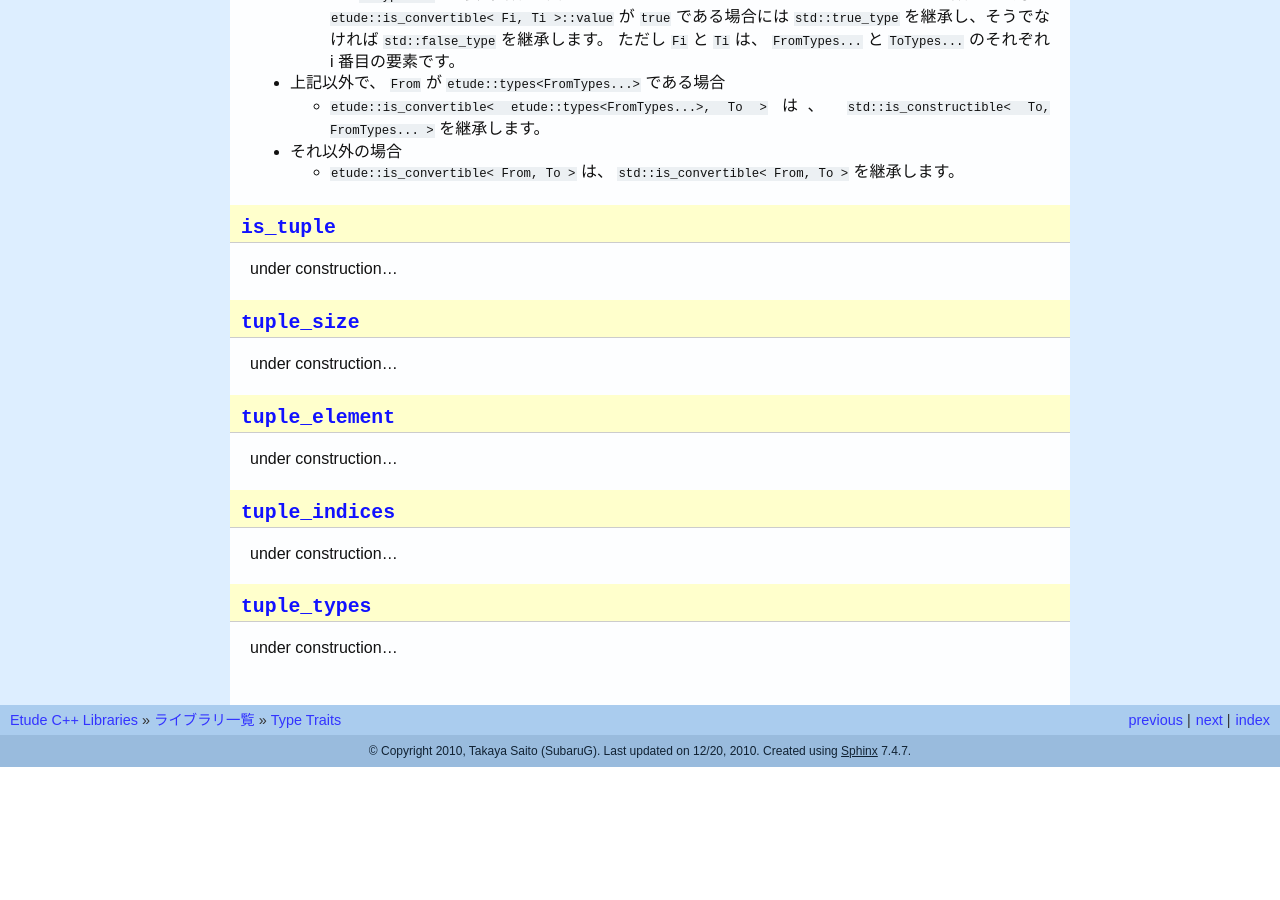
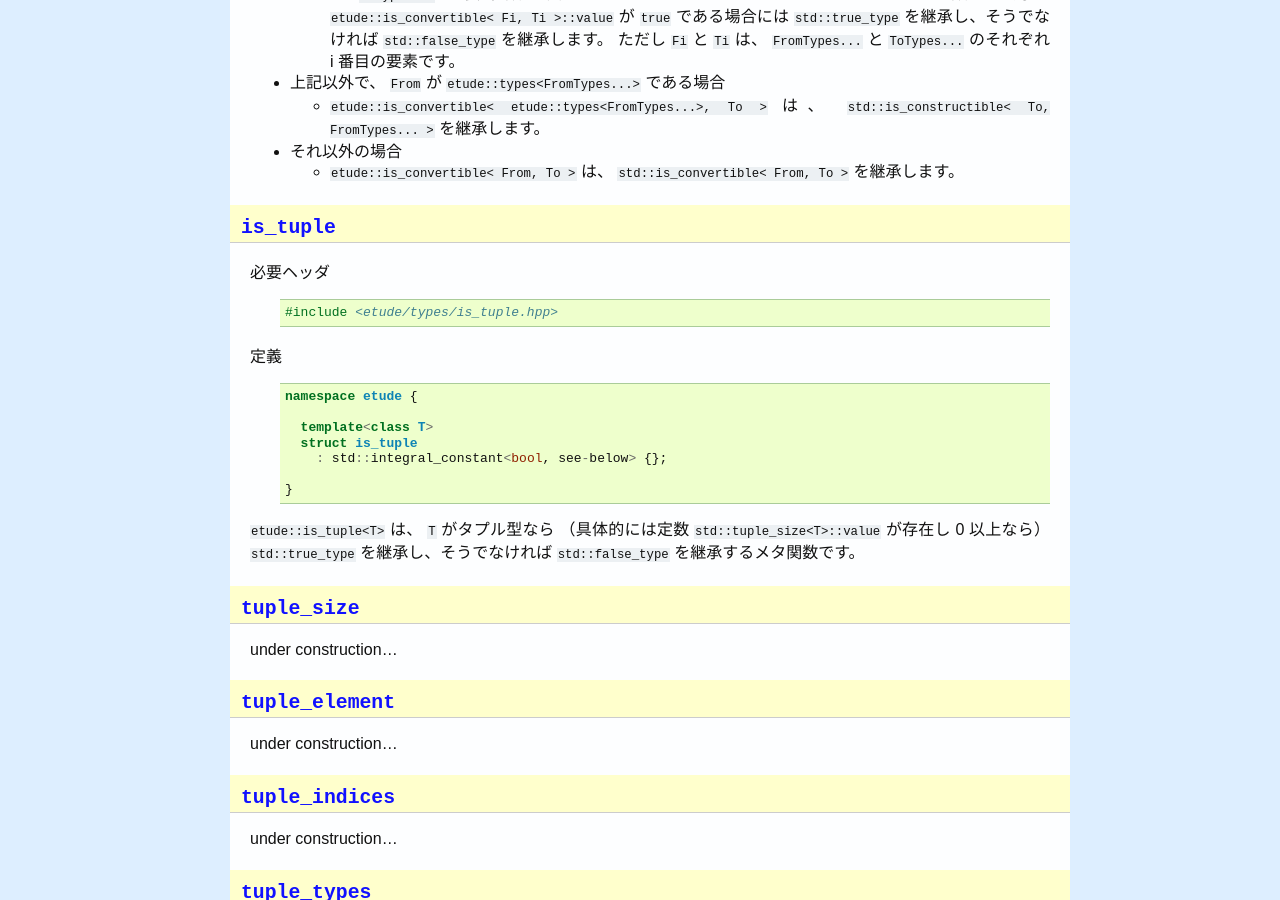
Before and after one commit to gintenlabo/etude, a Sphinx documentation site: the page built from docs/types.rst, in a window 1280 px wide and 900 px high, scrolled down 2284 px. Built offline with Sphinx 7.4.7, drawn with Linux system fonts in a browser that asks for light colours; before the commit the page ends 3051 px from its top, so only the background shows below that.

Commit message:
is_tuple のドキュメントを追加

```diff
--- a/docs/types.rst
+++ b/docs/types.rst
@@ -140,7 +140,25 @@ Type Traits
 ``is_tuple``
 ------------
 
-under construction...
+必要ヘッダ
+  ::
+
+    #include <etude/types/is_tuple.hpp>
+
+定義
+  ::
+
+    namespace etude {
+
+      template<class T>
+      struct is_tuple
+        : std::integral_constant<bool, see-below> {};
+
+    }
+
+``etude::is_tuple<T>`` は、 ``T`` がタプル型なら
+（具体的には定数 ``std::tuple_size<T>::value`` が存在し 0 以上なら）
+``std::true_type`` を継承し、そうでなければ ``std::false_type`` を継承するメタ関数です。
 
 
 ``tuple_size``
```
